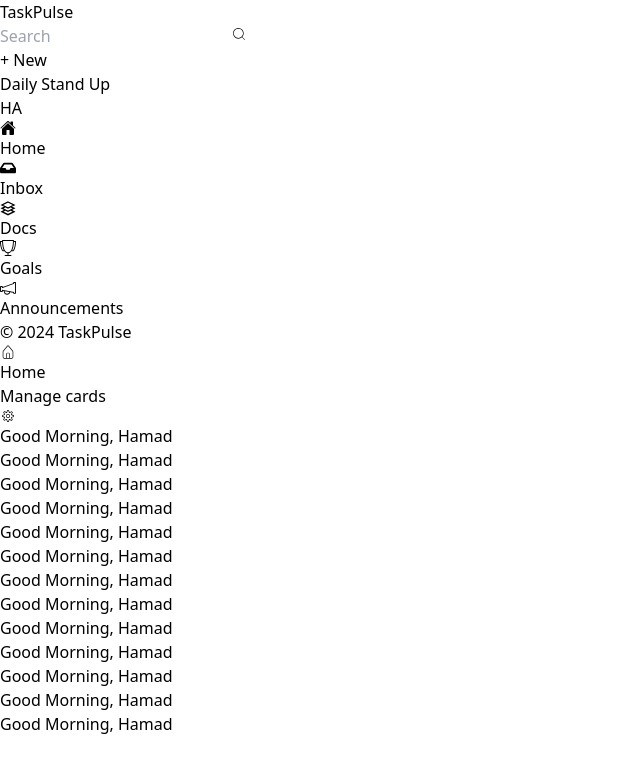
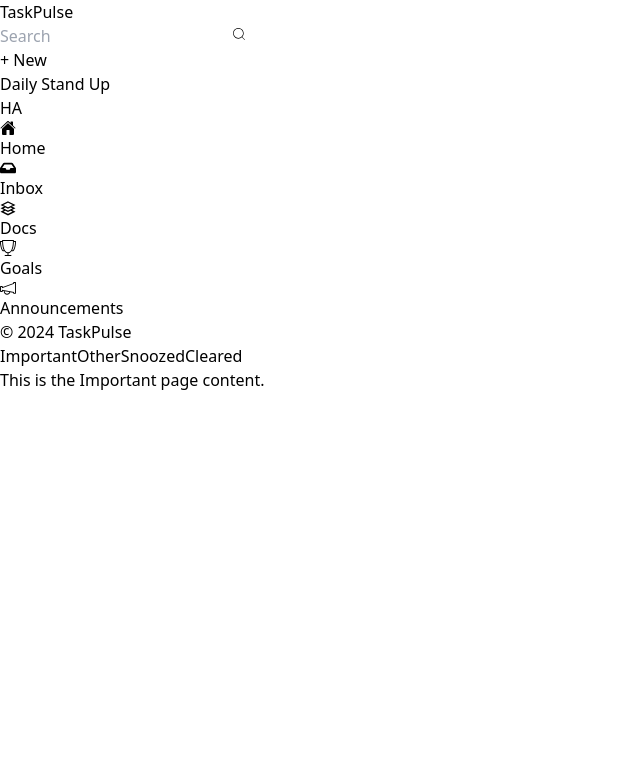
Before and after one commit to aridhih/TaskPulse, a React (Vite) app: page /inbox in a window 1280 px wide. Shown: the top 772 px of the page, without its empty margins (0-640 px from the left). Built offline with nearby package versions, Linux system fonts and the light colour scheme.

Commit message:
routing hamad do

```diff
--- a/package.json
+++ b/package.json
@@ -12,7 +12,8 @@
   "dependencies": {
     "react": "^18.3.1",
     "react-dom": "^18.3.1",
-    "react-icons": "^5.4.0"
+    "react-icons": "^5.4.0",
+    "react-router-dom": "^7.1.1"
   },
   "devDependencies": {
     "@eslint/js": "^9.9.0",
--- a/src/App.jsx
+++ b/src/App.jsx
@@ -1,24 +1,23 @@
-// import DailyStandUp from "./components/DailyStandUp"
-import Content from "./components/HomePage/content"
-import NavBar from "./components/NavBar"
-import SideBar from "./components/SideBar"
-
+import React from "react";
+import { BrowserRouter as Router, Routes, Route } from "react-router-dom";
+import Home from "./components/HomePage/Home";
+import NavBar from "./components/NavBar";
+import SideBar from "./components/SideBar";
+import Inbox from "./components/InboxPage/Inbox";
 
 function App() {
-
   return (
-    <>
-
-    <NavBar/>
-    <div className='flex flex-row'>
-    <SideBar/>
-    <Content/>
-    </div>
-
-
-    {/* <DailyStandUp/> */}
-    </>
-  )
+    <Router>
+      <NavBar />
+      <div className="flex flex-row">
+        <SideBar />
+        <Routes>
+          <Route path="/" element={<Home />} />
+          <Route path="/inbox" element={<Inbox />} />
+        </Routes>
+      </div>
+    </Router>
+  );
 }
 
-export default App
+export default App;
--- /dev/null
+++ b/src/components/HomePage/Home.jsx
@@ -0,0 +1,79 @@
+import React, { useState } from 'react'
+import { CiHome, CiSettings } from 'react-icons/ci';
+
+const Home = () => {
+  const [showDropdown, setShowDropdown] = useState(false);
+  const [isToggled, setIsToggled] = useState(true);  // Toggle state
+
+  const toggleDropdown = () => {
+    setShowDropdown(!showDropdown);
+  };
+
+  const handleToggle = () => {
+    setIsToggled(!isToggled);
+  };
+
+  return (
+
+      <div className='h-[calc(100vh-55px)]  w-full border-2 border-[#a2a7b0]  shadow-lg m-[1px] mx-[2px] rounded'>
+        <div className="h-[54px] w-full  justify-between rounded flex items-center">
+          <div className="flex items-cente ml-2">
+            <CiHome className="h-4 w-6" />
+            <p>Home</p>
+          </div>
+
+          <div className="flex items-center relative">
+            <button className="border-blue-700 rounded h-8 p-1 mr-2 bg-blue-700 text-white">
+              Manage cards
+            </button>
+
+            <div
+              className="border-gray-200 border-l-2 pl-2 pr-2 cursor-pointer"
+              onClick={toggleDropdown}
+            >
+              <CiSettings className="h-4 w-6" />
+            </div>
+
+            {showDropdown && (
+              <div className="absolute right-0 top-12 w-48 bg-white border border-gray-200 rounded-lg shadow-lg z-50">
+                <div className="p-4">
+                  <p className="text-sm text-gray-600">Layout</p>
+                  <div className="flex justify-between items-center mt-2">
+                    <span>Page greeting</span>
+                    <label className="relative inline-flex items-center cursor-pointer">
+                      <input
+                        type="checkbox"
+                        className="sr-only peer"
+                        checked={isToggled}
+                        onChange={handleToggle}
+                      />
+                      <div className="w-11 h-6 bg-gray-200 peer-focus:outline-none peer-focus:ring-4 peer-focus:ring-blue-300 dark:peer-focus:ring-blue-800 rounded-full peer
+                    peer-checked:after:translate-x-5 peer-checked:after:border-white after:content-[''] after:absolute after:top-[2px] after:left-[2px] after:bg-white
+                    after:border after:rounded-full after:h-5 after:w-5 after:transition-all peer-checked:bg-blue-600"></div>
+                    </label>
+                  </div>
+                </div>
+              </div>
+            )}
+          </div>
+        </div>
+
+
+        <div
+          className="h-[calc(100vh-113px)] w-full p-4 border-t border-[#56595e] bg-[#f5f5f5] overflow-y-scroll"
+        >
+
+
+          < p className='text-2xl font-semibold'>Good Morning, Hamad</p>
+          < p className='text-2xl font-semibold'>Good Morning, Hamad</p>
+          < p className='text-2xl font-semibold'>Good Morning, Hamad</p>
+          < p className='text-2xl font-semibold'>Good Morning, Hamad</p>
+          < p className='text-2xl font-semibold'>Good Morning, Hamad</p>
+        </div>
+
+      </div>
+
+  )
+}
+
+export default Home
--- a/src/components/HomePage/content.jsx
+++ /dev/null
@@ -1,85 +0,0 @@
-import React, { useState } from 'react'
-import { CiHome, CiSettings } from 'react-icons/ci';
-
-const Content = () => {
-  const [showDropdown, setShowDropdown] = useState(false);
-  const [isToggled, setIsToggled] = useState(true);  // Toggle state
-
-  const toggleDropdown = () => {
-    setShowDropdown(!showDropdown);
-  };
-
-  const handleToggle = () => {
-    setIsToggled(!isToggled);
-  };
-
-  return (
-    <div className='h-[calc(100vh-50px)] w-full border-2 border-[#a2a7b0] shadow-lg mx-1 rounded'>
-<div className="h-[54px] w-full  justify-between rounded flex items-center">
-        <div className="flex items-center">
-          <CiHome className="h-4 w-6" />
-          <p>Home</p>
-        </div>
-
-        <div className="flex items-center relative">
-          <button className="border-blue-700 rounded h-8 p-1 mr-2 bg-blue-700 text-white">
-            Manage cards
-          </button>
-
-          <div
-            className="border-gray-200 border-l-2 pl-2 pr-2 cursor-pointer"
-            onClick={toggleDropdown}
-          >
-            <CiSettings className="h-4 w-6" />
-          </div>
-
-          {showDropdown && (
-            <div className="absolute right-0 top-12 w-48 bg-white border border-gray-200 rounded-lg shadow-lg z-50">
-              <div className="p-4">
-                <p className="text-sm text-gray-600">Layout</p>
-                <div className="flex justify-between items-center mt-2">
-                  <span>Page greeting</span>
-                  <label className="relative inline-flex items-center cursor-pointer">
-                    <input
-                      type="checkbox"
-                      className="sr-only peer"
-                      checked={isToggled}
-                      onChange={handleToggle}
-                    />
-                    <div className="w-11 h-6 bg-gray-200 peer-focus:outline-none peer-focus:ring-4 peer-focus:ring-blue-300 dark:peer-focus:ring-blue-800 rounded-full peer
-                    peer-checked:after:translate-x-5 peer-checked:after:border-white after:content-[''] after:absolute after:top-[2px] after:left-[2px] after:bg-white
-                    after:border after:rounded-full after:h-5 after:w-5 after:transition-all peer-checked:bg-blue-600"></div>
-                  </label>
-                </div>
-              </div>
-            </div>
-          )}
-        </div>
-      </div>
-
-
-      <div
-        className="h-[calc(100vh-108px)] w-full p-4 border-t border-[#56595e] bg-[#f5f5f5] overflow-y-scroll scroll-container"
-      >
-
-        < p className='text-2xl font-semibold'>Good Morning, Hamad</p>
-        < p className='text-2xl font-semibold'>Good Morning, Hamad</p>
-        < p className='text-2xl font-semibold'>Good Morning, Hamad</p>
-        < p className='text-2xl font-semibold'>Good Morning, Hamad</p>
-        < p className='text-2xl font-semibold'>Good Morning, Hamad</p>
-        < p className='text-2xl font-semibold'>Good Morning, Hamad</p>
-        < p className='text-2xl font-semibold'>Good Morning, Hamad</p>
-        < p className='text-2xl font-semibold'>Good Morning, Hamad</p>
-        < p className='text-2xl font-semibold'>Good Morning, Hamad</p>
-        < p className='text-2xl font-semibold'>Good Morning, Hamad</p>
-        < p className='text-2xl font-semibold'>Good Morning, Hamad</p>
-        < p className='text-2xl font-semibold'>Good Morning, Hamad</p>
-        < p className='text-2xl font-semibold'>Good Morning, Hamad</p>
-      </div>
-
-
-    </div>
-  )
-}
-
-export default Content
--- a/src/components/InboxPage/Inbox.jsx
+++ b/src/components/InboxPage/Inbox.jsx
@@ -8,8 +8,8 @@ const Inbox = () => {
   };
 
   return (
-    <div className="h-[calc(100vh-48px)] w-full border-2 border-blue-800 p-1 mx-1 rounded">
-      <div className="h-[54px] w-full border-2 border-red-800 rounded flex items-center justify-start space-x-6">
+    <div className='h-[calc(100vh-55px)]  w-full border-2 border-[#a2a7b0]  shadow-lg m-[1px] mx-[2px] rounded'>
+      <div className="h-[54px] w-full px-2 rounded flex items-center justify-start space-x-6">
 
         {['Important', 'Other', 'Snoozed', 'Cleared'].map((tab) => (
           <button
--- a/src/components/SideBar.jsx
+++ b/src/components/SideBar.jsx
@@ -10,7 +10,7 @@ const SideBar = () => {
         {
             name: "Home",
             icon: <IoHome />,
-            path: "/home"
+            path: "/"
         },
         {
             name: "Inbox",
@@ -36,7 +36,7 @@ const SideBar = () => {
 
 
     return (
-        <div className="h-[calc(100vh-48px)] w-[100px] bg-gray-800 text-white flex flex-col  justify-between">
+        <div className="h-[calc(100vh-48px)] w-[100px] bg-gray-800 text-white flex flex-col justify-between">
             <div className="flex flex-col gap-1 justify-center items-center">
                 {navLinks.map((link) => (
                     <div key={link.name} className='p-2 flex justify-center items-center'>
```
Also changed, not shown: 1 other file (tests, documents, lock files or other folders).
